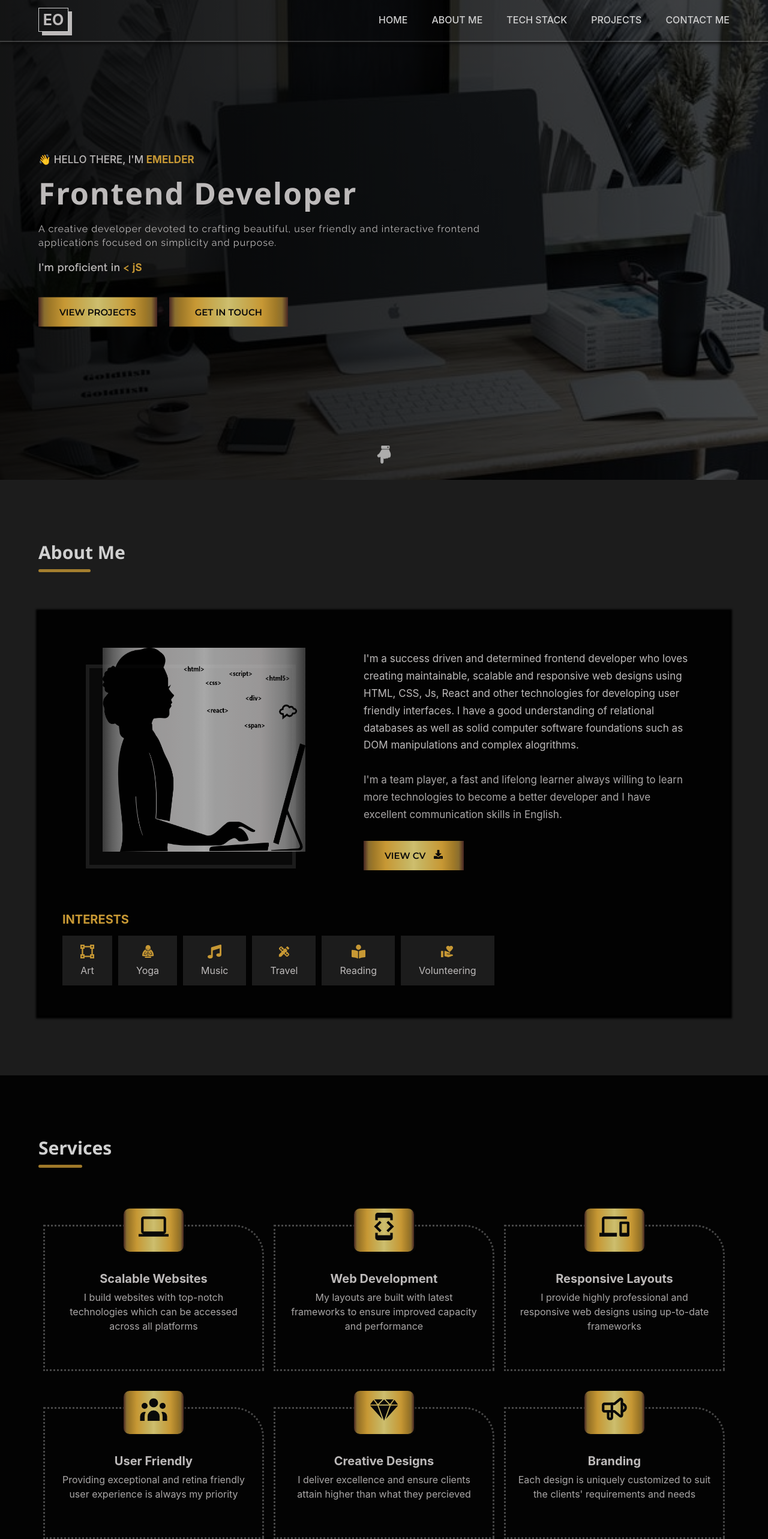
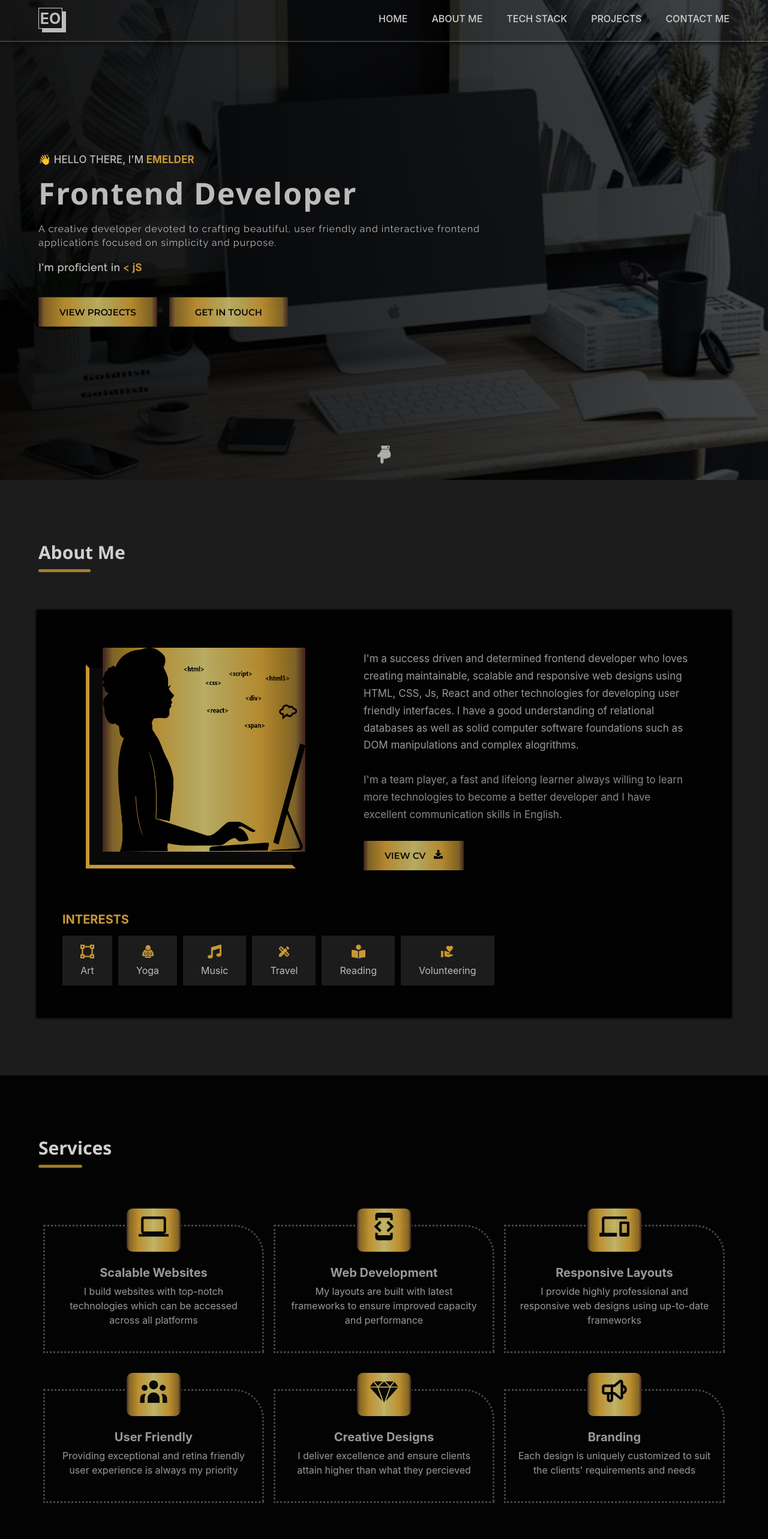
Before and after one commit to Meldy2503/2022-work-portfolio, a React (Create React App) app: page / in a window 1280 px wide. Shown: the top 2566 px of the page at 60% size. Built offline with nearby package versions, Linux system fonts and the light colour scheme.

Commit message:
style: modify theme color

```diff
--- a/src/GlobalStyle.js
+++ b/src/GlobalStyle.js
@@ -12,7 +12,7 @@ export const GlobalStyle = createGlobalStyle`
 body {
     font-size: 1.6rem;
     background-color: #090909;
-    color: #bdbaba;
+    color: #999;
     font-family: -apple-system, BlinkMacSystemFont, "Segoe UI", "Roboto", "Oxygen","Ubuntu", "Cantarell", "Fira Sans", "Droid Sans", "Helvetica Neue", sans-serif;
     }
 
--- a/src/components/aboutMe/aboutMeStyle.js
+++ b/src/components/aboutMe/aboutMeStyle.js
@@ -72,9 +72,11 @@ export const ImageContainer = styled.section`
     width: 35rem;
     height: 34rem;
     margin: 0 auto;
-    border: 0.6rem solid #1c1c1c;
+    border-left: 0.6rem solid ${({ theme }) => theme.color.primary};
+    border-bottom: 0.6rem solid ${({ theme }) => theme.color.primary};
+    border-top: 0.6rem solid #000;
+    border-right: 0.6rem solid #000;
     background-color: #090909;
-
     @media (max-width: 500px) {
       height: 28rem;
       border: none;
@@ -89,23 +91,6 @@ export const ImageContainer = styled.section`
       left: 2.2rem;
       background: linear-gradient(
         to right,
-        #474747 0%,
-        #777 5%,
-        #999 10%,
-        #bdbaba 22%,
-        #c4c4c4 45%,
-        #d0d0d0 50%,
-        #c4c4c4 55%,
-        #bdbaba 78%,
-        #999 90%,
-        #777 95%,
-        #474747 100%
-      );
-
-      opacity: 0.8;
-
-      /* background: linear-gradient(
-        to right,
         #462523 0%,
         #8a6e2f 5%,
         #9f7928 10%,
@@ -117,7 +102,8 @@ export const ImageContainer = styled.section`
         #9f7928 90%,
         #8a6e2f 95%,
         #462523 100%
-      ); */
+      );
+      opacity: 0.9;
       @media (max-width: 500px) {
         bottom: 0;
         left: 0;
@@ -141,7 +127,7 @@ export const TextContainer = styled.div`
   p {
     line-height: 1.7;
     margin-bottom: 2.9rem;
-    color: #bdbaba;
+    color: #999;
     opacity: 0.9;
     font-size: 1.7rem;
   }
--- a/src/components/contactMe/contactMeStyle.js
+++ b/src/components/contactMe/contactMeStyle.js
@@ -81,7 +81,7 @@ export const MediaContents = styled.div`
     #8a6e2f 95%,
     #462523 100%
   );
-  opacity: 0.8;
+  opacity: 0.9;
   padding: 2.5rem 0 0 0;
   box-shadow: 0.3rem 0.3rem 0.4rem #000;
   display: flex;
--- a/src/components/landingPage/landingPageStyle.js
+++ b/src/components/landingPage/landingPageStyle.js
@@ -5,6 +5,7 @@ export const Container = styled.section`
   width: 100%;
   height: 100vh;
   position: relative;
+  color: #bdbaba;
 `;
 
 export const Contents = styled.div`
--- a/src/components/navbar/Navbar.jsx
+++ b/src/components/navbar/Navbar.jsx
@@ -52,7 +52,7 @@ const Navbar = () => {
             <Hamburger
               rounded
               color="#bdbaba"
-              size={30}
+              size={25}
               toggled={isMenuOpen}
               toggle={setIsMenuOpen}
             />
--- a/src/components/navbar/navbarStyle.js
+++ b/src/components/navbar/navbarStyle.js
@@ -36,8 +36,8 @@ export const NavContainer = styled.nav`
   }
 `;
 export const Logo = styled.div`
-  height: 4rem;
-  width: 5rem;
+  height: 3.5rem;
+  width: 4rem;
   border: 0.1rem solid #d0d0d0;
   display: flex;
   justify-content: center;
--- a/src/components/projects/projectStyle.js
+++ b/src/components/projects/projectStyle.js
@@ -63,11 +63,11 @@ export const Col2 = styled(Col1)`
 
   h2 {
     margin-bottom: 1rem;
-    font-size: 2.3rem;
+    font-size: 2rem;
   }
 
   h3 {
-    font-size: 2rem;
+    font-size: 1.8rem;
   }
 
   @media (max-width: ${({ theme }) => theme.media.tablet}) {
@@ -116,12 +116,7 @@ export const Figure = styled.figure`
   }
 
   img {
-    height: 35rem;
     max-width: 100%;
-
-    @media (max-width: ${({ theme }) => theme.media.mobile}) {
-      height: 25rem;
-    }
   }
 `;
 
--- a/src/components/reuseableComponents/buttonStyle.js
+++ b/src/components/reuseableComponents/buttonStyle.js
@@ -28,6 +28,7 @@ export const Button = styled.a`
     #8a6e2f 95%,
     #462523 100%
   );
+  opacity: 0.9;
 
   @media (max-width: 450px) {
     margin-right: ${({ mgsr }) => mgsr || "0"};
@@ -35,6 +36,7 @@ export const Button = styled.a`
   }
 
   &:hover {
+    opacity: 1;
     background: linear-gradient(
       to right,
       #474747 0%,
@@ -74,6 +76,7 @@ export const ButtonB = styled.button`
     #8a6e2f 95%,
     #462523 100%
   );
+  opacity: 0.9;
   cursor: pointer;
   margin-top: 2rem;
   border: none;
@@ -96,5 +99,6 @@ export const ButtonB = styled.button`
       #777 95%,
       #474747 100%
     );
+    opacity: 1;
   }
 `;
--- a/src/components/services/servicesStyle.js
+++ b/src/components/services/servicesStyle.js
@@ -21,12 +21,12 @@ export const CardContainer = styled.div`
   justify-content: space-between;
   flex-wrap: wrap;
   margin-top: 8rem;
-  color: #bdbaba;
+  color: #999;
 `;
 
 export const Card = styled.div`
   width: 32%;
-  padding: 6rem 2rem;
+  padding: 4rem 2rem;
   margin: 0 auto 6rem auto;
   border: 0.3rem dotted #474747;
   position: relative;
@@ -63,8 +63,9 @@ export const Card = styled.div`
         #8a6e2f 95%,
         #462523 100%
       );
+      opacity: 0.95;
       width: fit-content;
-      padding: 0.5rem 2.5rem;
+      padding: 0.5rem 2rem;
       color: #090909;
       position: absolute;
       top: -3rem;
@@ -76,14 +77,13 @@ export const Card = styled.div`
     }
 
     h4 {
-      margin: 1.5rem 0 0.7rem 0;
+      margin: 2.5rem 0 0.7rem 0;
       font-size: 2rem;
     }
 
     p {
       font-weight: 400;
       line-height: 1.5;
-      opacity: 0.9;
     }
   }
 `;
```
Also changed, not shown: src/assests/nail-B.png, src/assests/quiz-B.png.
